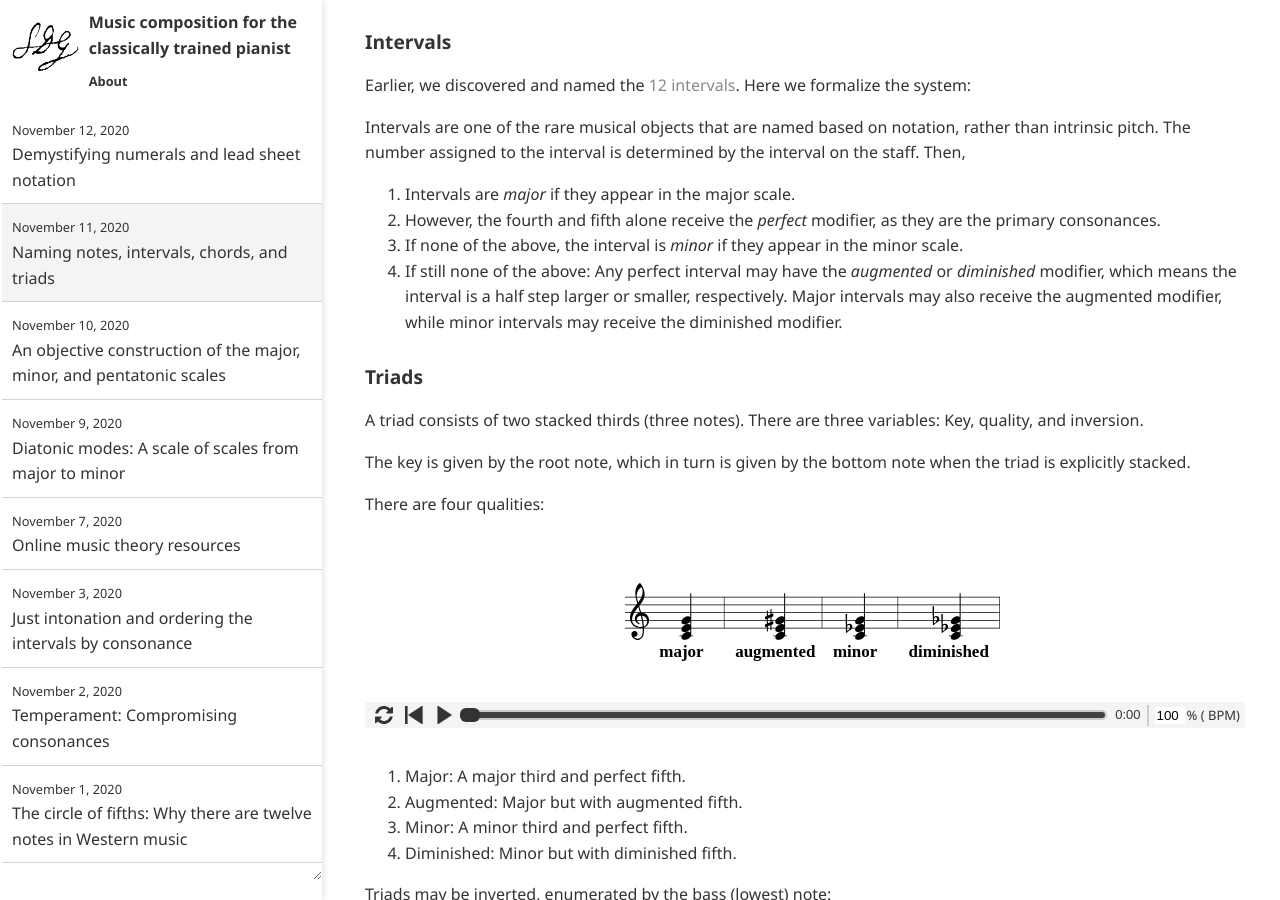
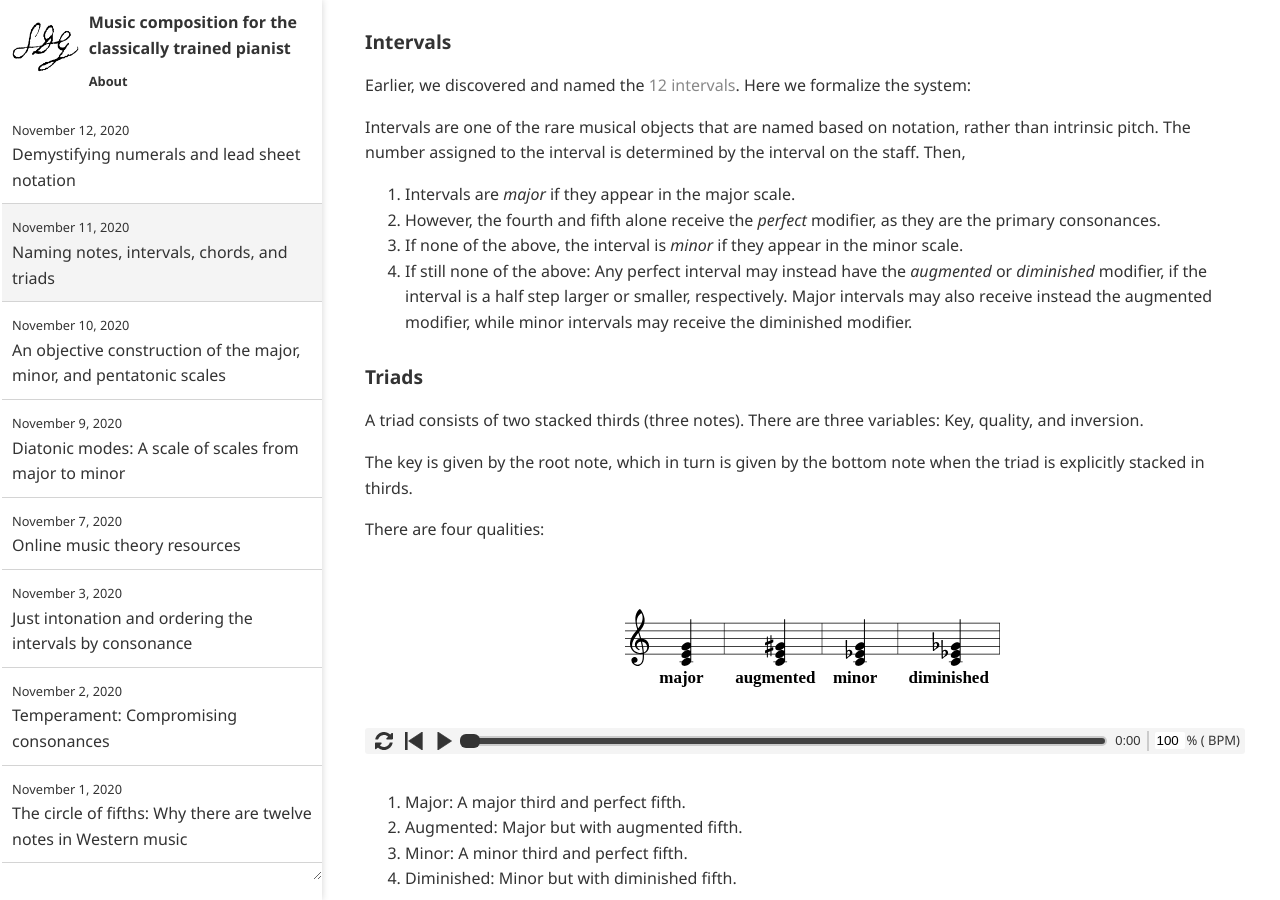
Before and after one commit to ansyblenetwork/sdg, a Jekyll site: the page built from _posts/2020-11-11-naming-notes-intervals.md, in a window 1280 px wide and 900 px high, scrolled down 839 px. Built offline with Jekyll 4.4.1, drawn with Linux system fonts in a browser that asks for light colours.

Commit message:
Update 2020-11-11-naming-notes-intervals.md

```diff
--- a/_posts/2020-11-11-naming-notes-intervals.md
+++ b/_posts/2020-11-11-naming-notes-intervals.md
@@ -51,13 +51,13 @@
 1. Intervals are _major_ if they appear in the major scale.
 1. However, the fourth and fifth alone receive the _perfect_ modifier, as they are the primary consonances.
 3. If none of the above, the interval is _minor_ if they appear in the minor scale.
-4. If still none of the above: Any perfect interval may have the _augmented_ or _diminished_ modifier, which means the interval is a half step larger or smaller, respectively. Major intervals may also receive the augmented modifier, while minor intervals may receive the diminished modifier.
+4. If still none of the above: Any perfect interval may instead have the _augmented_ or _diminished_ modifier, if the interval is a half step larger or smaller, respectively. Major intervals may also receive instead the augmented modifier, while minor intervals may receive the diminished modifier.
 
 ### Triads
 
 A triad consists of two stacked thirds (three notes). There are three variables: Key, quality, and inversion.
 
-The key is given by the root note, which in turn is given by the bottom note when the triad is explicitly stacked.
+The key is given by the root note, which in turn is given by the bottom note when the triad is explicitly stacked in thirds.
 
 There are four qualities:
 
```
